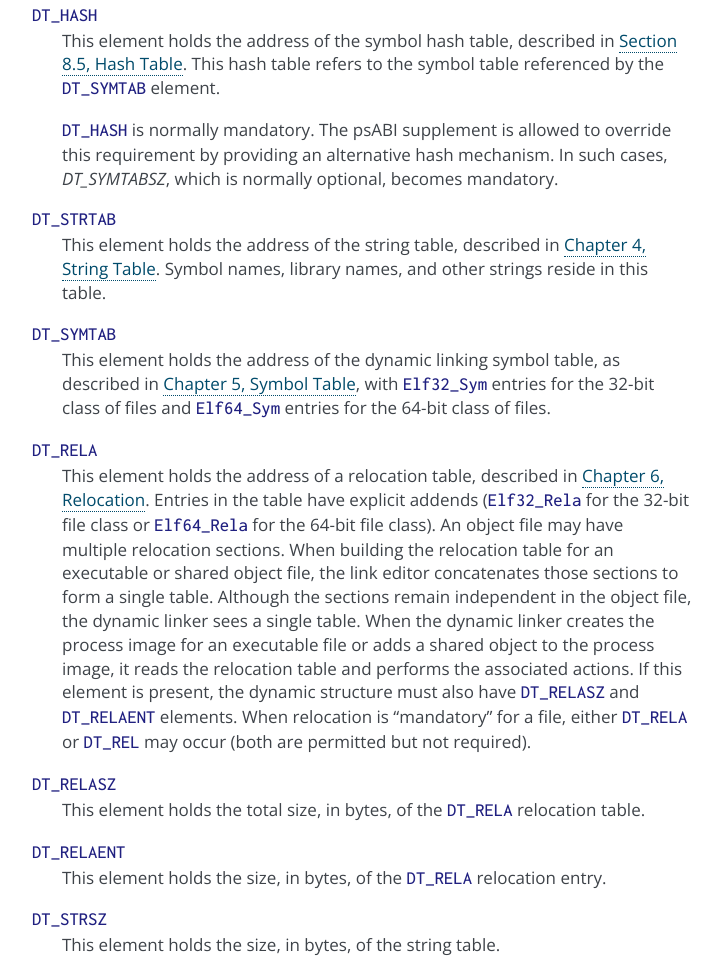
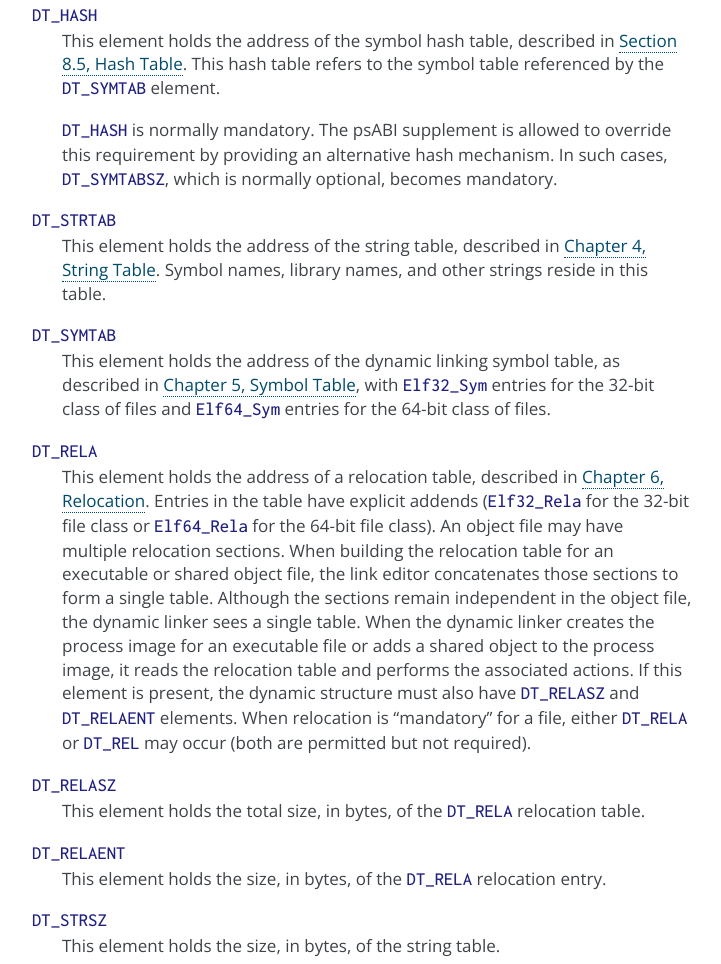
Before and after one commit to ccoutant/gabi-stage, a plain HTML site: page docs/elf/08-dynamic.html in a window 1280 px wide. Shown: the part 6372-7336 px from the top of the page, without its empty margins (388-1109 px from the left). Drawn offline with nearby package versions, Linux system fonts and the light colour scheme.

Commit message:
Merge with v4.3 DRAFT, update HTML and PDF.

```diff
--- a/docs/elf/08-dynamic.html
+++ b/docs/elf/08-dynamic.html
@@ -574,7 +574,7 @@ This hash table refers to the symbol table referenced by the <code class="docuti
 element.</p>
 <p><code class="docutils literal notranslate"><span class="pre">DT_HASH</span></code> is normally mandatory. The psABI supplement is allowed
 to override this requirement by providing an alternative hash
-mechanism. In such cases, <cite>DT_SYMTABSZ</cite>, which is normally optional,
+mechanism. In such cases, <code class="docutils literal notranslate"><span class="pre">DT_SYMTABSZ</span></code>, which is normally optional,
 becomes mandatory.</p>
 </dd>
 <dt><code class="docutils literal notranslate"><span class="pre">DT_STRTAB</span></code></dt><dd><p>This element holds the address of the string table,
```
Also changed, not shown: 1 other file.
